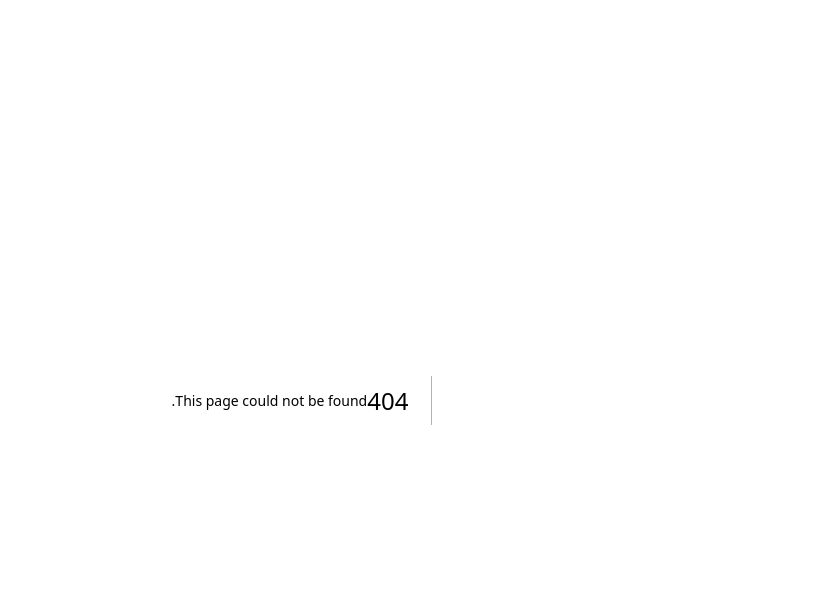
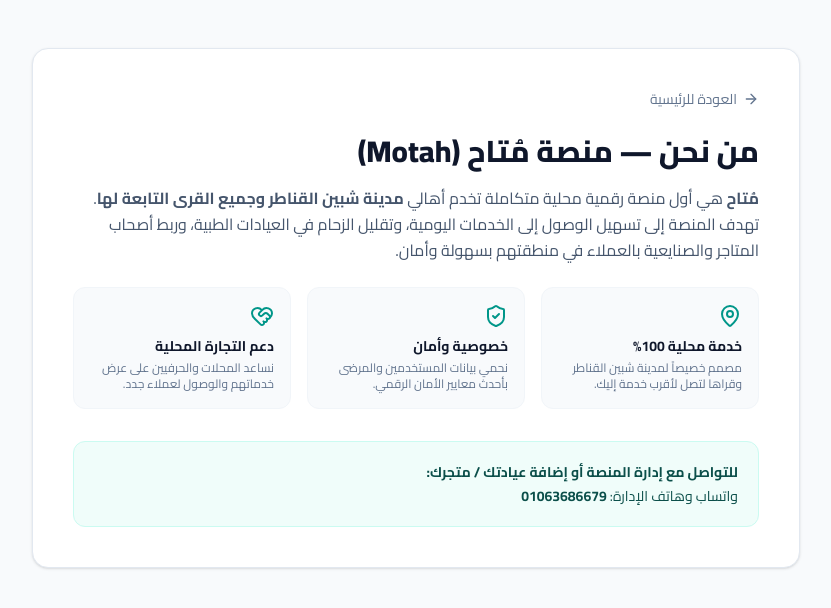
Before and after one commit to hamdy1988/motah, a Next.js app: page /about in a window 1280 px wide. Before the commit this address had no page. Shown: the top 608 px of the page, without its empty margins (370-1201 px from the left). Built offline with nearby package versions, Linux system fonts and the light colour scheme.

Commit message:
Create AboutPage component for Motah platform
This page provides information about the Motah platform, emphasizing its local services, privacy, and support for local businesses.

```diff
--- /dev/null
+++ b/src/app/about/page.tsx
@@ -0,0 +1,46 @@
+import React from "react";
+import Link from "next/link";
+import { ShieldCheck, MapPin, HeartHandshake, ArrowRight } from "lucide-react";
+
+export default function AboutPage() {
+    return (
+        <div className="min-h-screen bg-slate-50 py-12 px-4">
+            <div className="max-w-3xl mx-auto bg-white rounded-2xl border border-slate-200 p-6 sm:p-10 shadow-sm">
+                <Link href="/" className="inline-flex items-center gap-1.5 text-sm text-slate-500 hover:text-slate-900 mb-6">
+                    <ArrowRight className="w-4 h-4" />
+                    <span>العودة للرئيسية</span>
+                </Link>
+
+                <h1 className="text-2xl sm:text-3xl font-extrabold text-slate-900 mb-4">
+                    من نحن — منصة مُتاح (Motah)
+                </h1>
+                <p className="text-slate-600 leading-relaxed mb-6">
+                    <strong>مُتاح</strong> هي أول منصة رقمية محلية متكاملة تخدم أهالي <strong>مدينة شبين القناطر وجميع القرى التابعة لها</strong>. تهدف المنصة إلى تسهيل الوصول إلى الخدمات اليومية، وتقليل الزحام في العيادات الطبية، وربط أصحاب المتاجر والصنايعية بالعملاء في منطقتهم بسهولة وأمان.
+                </p>
+
+                <div className="grid grid-cols-1 sm:grid-cols-3 gap-4 mb-8">
+                    <div className="p-4 rounded-xl bg-slate-50 border border-slate-100">
+                        <MapPin className="w-6 h-6 text-teal-600 mb-2" />
+                        <h3 className="font-bold text-slate-900 text-sm mb-1">خدمة محلية 100%</h3>
+                        <p className="text-xs text-slate-500">مصمم خصيصاً لمدينة شبين القناطر وقراها لتصل لأقرب خدمة إليك.</p>
+                    </div>
+                    <div className="p-4 rounded-xl bg-slate-50 border border-slate-100">
+                        <ShieldCheck className="w-6 h-6 text-teal-600 mb-2" />
+                        <h3 className="font-bold text-slate-900 text-sm mb-1">خصوصية وأمان</h3>
+                        <p className="text-xs text-slate-500">نحمي بيانات المستخدمين والمرضى بأحدث معايير الأمان الرقمي.</p>
+                    </div>
+                    <div className="p-4 rounded-xl bg-slate-50 border border-slate-100">
+                        <HeartHandshake className="w-6 h-6 text-teal-600 mb-2" />
+                        <h3 className="font-bold text-slate-900 text-sm mb-1">دعم التجارة المحلية</h3>
+                        <p className="text-xs text-slate-500">نساعد المحلات والحرفيين على عرض خدماتهم والوصول لعملاء جدد.</p>
+                    </div>
+                </div>
+
+                <div className="p-5 rounded-xl bg-teal-50 border border-teal-100 text-sm text-teal-900">
+                    <p className="font-bold mb-1">للتواصل مع إدارة المنصة أو إضافة عيادتك / متجرك:</p>
+                    <p>واتساب وهاتف الإدارة: <strong dir="ltr">01063686679</strong></p>
+                </div>
+            </div>
+        </div>
+    );
+}
```
